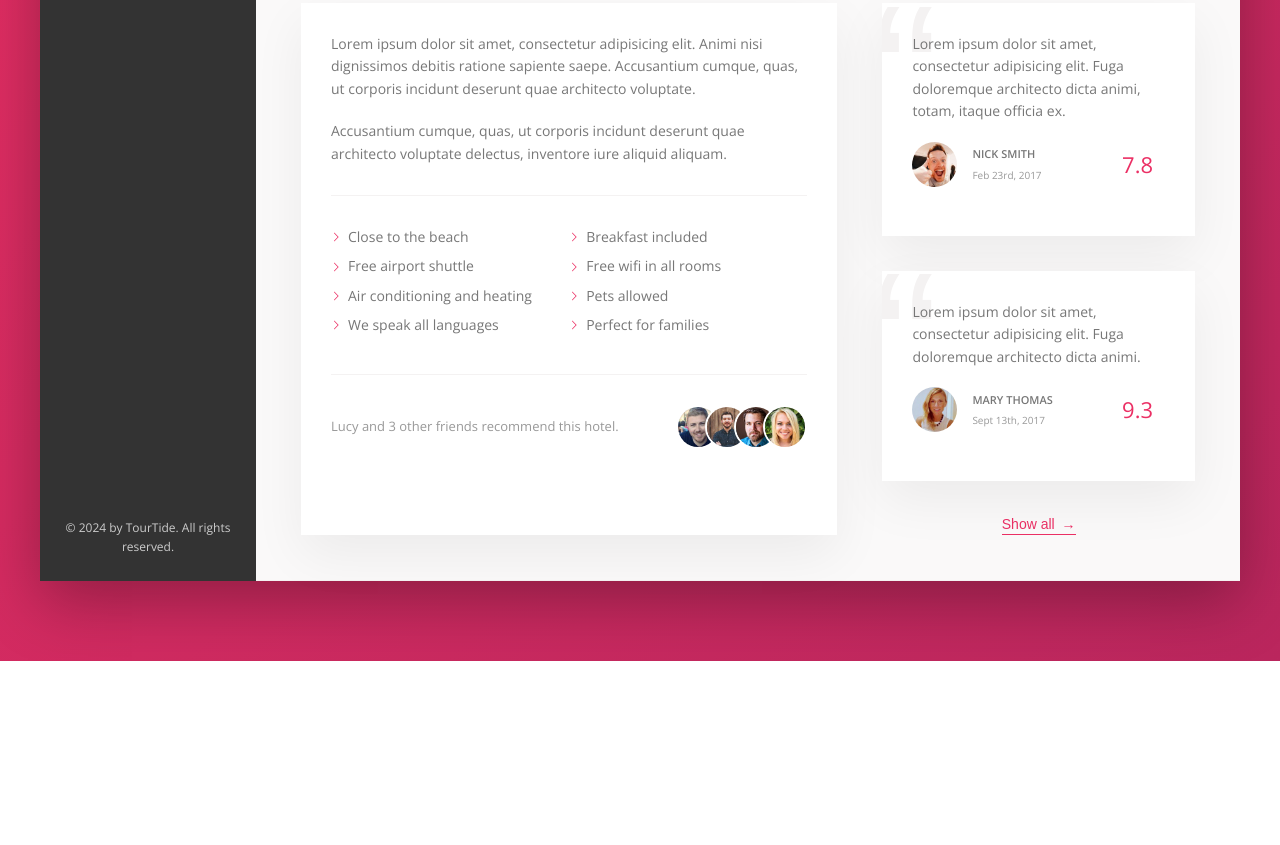
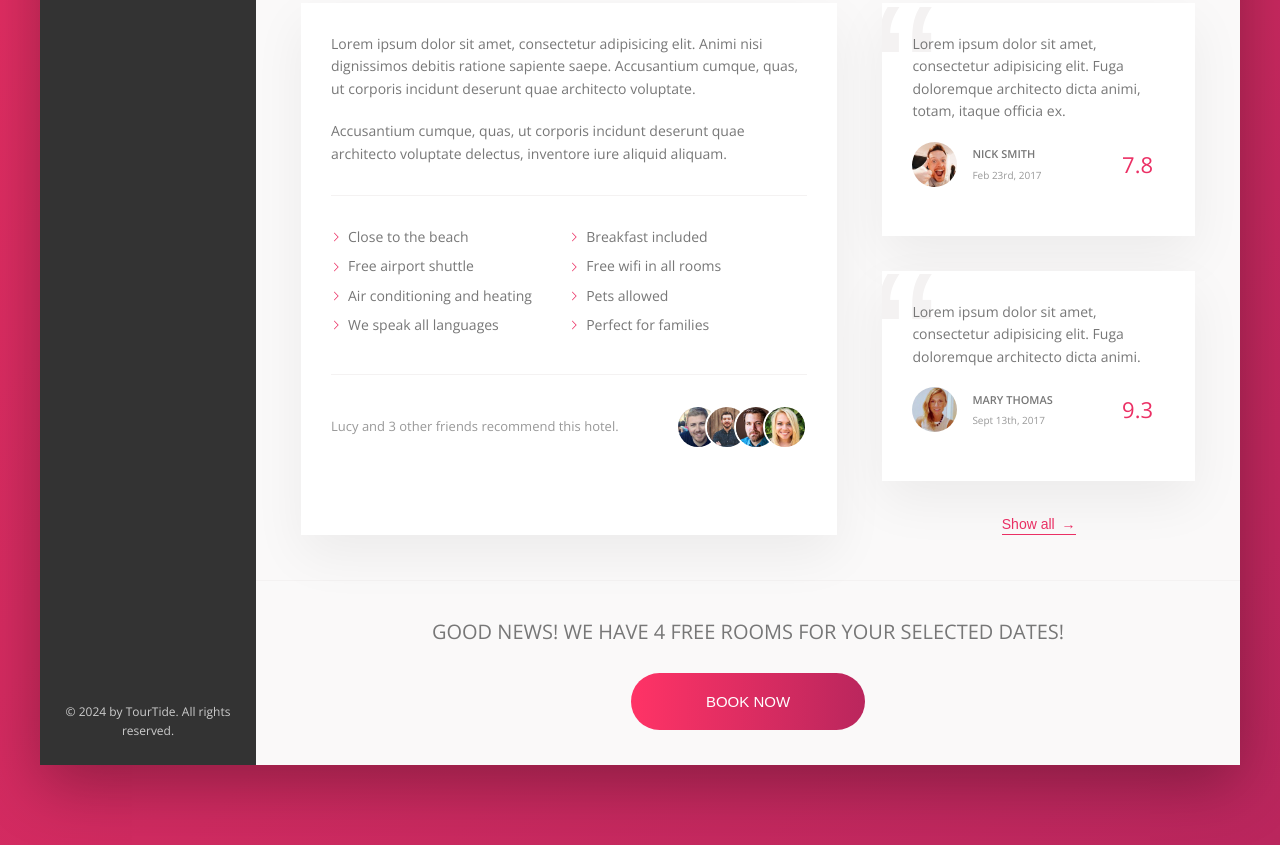
Before and after one commit to vibraniumSwaleh/TourTide, a website: page index.html in a window 1280 px wide. Shown: the part 644-1489 px from the top of the page. Before the commit the page ends 1305 px from the top, so only its background shows below. Drawn offline with nearby package versions, Linux system fonts and the light colour scheme.

Commit message:
complete page UI

```diff
--- a/index.html
+++ b/index.html
@@ -252,6 +252,16 @@
               <button class="btn-inline">Show all <span>&rarr;</span></button>
             </div>
           </div>
+
+          <div class="cta">
+            <h2 class="cta__book-now">
+              Good news! We have 4 free rooms for your selected dates!
+            </h2>
+            <button class="btn">
+              <span class="btn__visible">Book now</span>
+              <span class="btn__invisible">Only 4 rooms left</span>
+            </button>
+          </div>
         </main>
       </div>
     </div>
--- /dev/null
+++ b/sass/components/_cta.scss
@@ -0,0 +1,66 @@
+.cta {
+  padding: 3.5rem 0;
+  text-align: center;
+
+  &__book-now {
+    font-size: 2rem;
+    font-weight: 300;
+    text-transform: uppercase;
+    margin-bottom: 2.5rem;
+  }
+}
+
+.btn {
+  position: relative;
+  font-size: 1.5rem;
+  font-weight: 300;
+  text-transform: uppercase;
+  border-radius: 100px;
+  border: none;
+  background-image: linear-gradient(
+    to right,
+    var(--color-primary-light),
+    var(--color-primary-dark)
+  );
+  color: var(--color-white);
+  overflow: hidden;
+
+  & > * {
+    display: inline-block;
+    height: 100%;
+    width: 100%;
+    transition: all 0.2s;
+  }
+
+  &__visible {
+    padding: 2rem 7.5rem;
+  }
+
+  &__invisible {
+    position: absolute;
+    padding: 2rem 0;
+    left: 0;
+    top: -100%;
+  }
+
+  &:hover {
+    background-image: linear-gradient(
+      to right,
+      var(--color-primary-dark),
+      var(--color-primary-light)
+    );
+  }
+
+  &:focus {
+    outline: none;
+    animation: pulsate 1s infinite;
+  }
+
+  &:hover &__visible {
+    transform: translateY(100%);
+  }
+
+  &:hover &__invisible {
+    top: 0;
+  }
+}
--- a/sass/main.scss
+++ b/sass/main.scss
@@ -16,6 +16,7 @@
 @import "components/list";
 @import "components/recommend";
 @import "components/review";
+@import "components/cta";
 
 
 @import "pages/home";
```
Also changed, not shown: css/style.css.
